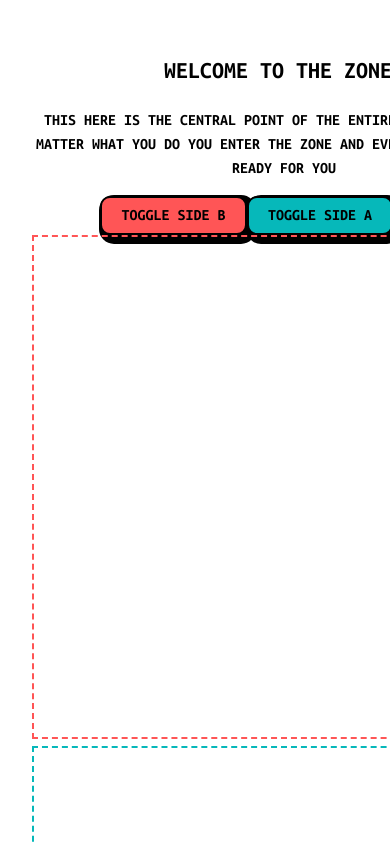
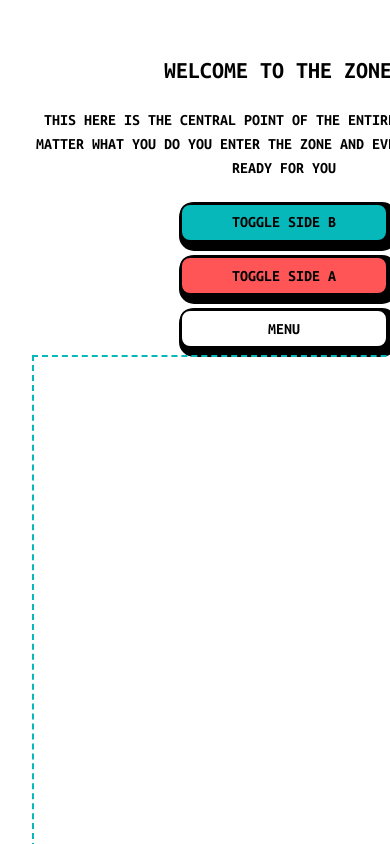
Before and after one commit to buoy-sol/buoy, a React (Vite) app in the folder projects/spa/: page /zone in a window 390 px wide. Shown: the top 844 px of the page. Built offline with nearby package versions, Linux system fonts and the light colour scheme.

Commit message:
responsive layout for The Zone

```diff
--- a/projects/spa/src/index.css
+++ b/projects/spa/src/index.css
@@ -90,7 +90,6 @@ button:focus-visible {
     background: #06b8ba;
 }
 
-
 .pane {
     padding: 1em;
     white-space: pre-wrap;
@@ -98,3 +97,18 @@ button:focus-visible {
 
     max-width: 100%;
 }
+
+#the-zone-controls {
+    flex-direction: row;
+}
+
+#the-zone .button {
+    min-width: 13em;
+    margin: 7px;
+}
+
+@media only screen and (max-width: 800px) {
+    #the-zone-controls {
+        flex-direction: column;
+    }
+}
--- a/projects/spa/src/pages/Landing/index.jsx
+++ b/projects/spa/src/pages/Landing/index.jsx
@@ -1,4 +1,5 @@
 import { useEffect, useState } from "react"
+import style from "../../utils/style"
 
 function Star() {
     return (
@@ -112,11 +113,11 @@ export default function Landing() {
 		    <Star />
 		</a>
 
-		<button className="button mentor" onClick={function(){setPane("mentor")}}>TEACH TO EARN</button>
-		<button className="button student" onClick={function(){setPane("student")}}>PAY TO LEARN</button>
+		<button className="button" style={{background: style.color.mentor}} onClick={function(){setPane("mentor")}}>TEACH TO EARN</button>
+		<button className="button" style={{background: style.color.student}} onClick={function(){setPane("student")}}>PAY TO LEARN</button>
 
 		{"mentor" == pane &&
-		 <div className="button pane mentor">
+		 <div className="button pane" style={{background: style.color.mentor}}>
 		     <h2>YOUR FEEDBACK IS VALUABLE! GET PAID!</h2>
 		     <h4>{`YOUR INSIGHTS CAN BE CRUCIAL TO SOMEONE'S LEARNING JOURNEY.
 
@@ -124,7 +125,7 @@ THIS PLATFORM'S MISSION IS TO PROVIDE A WAY!`}</h4>
 		 </div>}
 
 		{"student" == pane &&
-		 <div id="mentor" className="button pane student">
+		 <div id="mentor" className="button pane" style={{background: style.color.student}}>
 		     <h2>LEARN TO DRAW WITH ALMOST NO EFFORT!</h2>
 		     <h4>{`DON'T KNOW WHERE TO BEGIN?
 
--- a/projects/spa/src/pages/TheZone/index.jsx
+++ b/projects/spa/src/pages/TheZone/index.jsx
@@ -33,7 +33,7 @@ function Menu() {
 			"SETINGS"
 		    ].map(function(e){
 			return (
-			    <li key={e} style={{listStyleType: "none", padding: "7px"}}>
+			    <li key={e} style={{listStyleType: "none"}}>
 				<button className="button">{e}</button>
 			    </li>
 			)
@@ -57,15 +57,18 @@ export default function TheZone() {
     }
 
     return (
+	<div id="the-zone" style={{textTransform: "uppercase"}}>
             <VisibleContext.Provider value={{visible, setVisible}}>
 		{visible.MENU &&
 		 <Menu />}
-            <div className="thezone" style={{textTransform:"uppercase"}}>
 		<h2>Welcome to The Zone!</h2>
 		<p>THIS HERE IS THE CENTRAL POINT OF THE ENTIRE APPLICATION. NO MATTER WHAT YOU DO YOU ENTER THE ZONE AND EVERYTHING SHOULD BE READY FOR YOU</p>
+
+		<div id="the-zone-controls" style={{display: "flex", justifyContent: "center", alignItems: "center"}}>
 		    <button className="button" style={{background: style.color.mentor}} onClick={function(){toggle("B")}}>TOGGLE SIDE B</button>
 		    <button className="button" style={{background: style.color.student}} onClick={function(){toggle("A")}}>TOGGLE SIDE A</button>
 		    <button className="button" onClick={function(){toggle("MENU")}}>MENU</button>
+		</div>
 
 		<div style={{display: "flex", flexWrap: "wrap"}}>
 		    {visible.B &&
@@ -78,7 +81,7 @@ export default function TheZone() {
 			 <Canvas id="focusedA" dashes={style.color.student} width="500" height="500" />
 		     </section>}
 		</div>
+            </VisibleContext.Provider>
 	</div>
-        </VisibleContext.Provider>
     )
 }
--- a/projects/spa/src/utils/style.js
+++ b/projects/spa/src/utils/style.js
@@ -1,7 +1,7 @@
 export default {
     color: {
-	student: "#06b8ba",
-	mentor: "#ff5556FF",
+	student: "#ff5556FF",
+	mentor: "#06b8ba",
 	menus: "#fadf0c"
     }
 }
```
Lines whose indentation alone changed are shown as unchanged.
